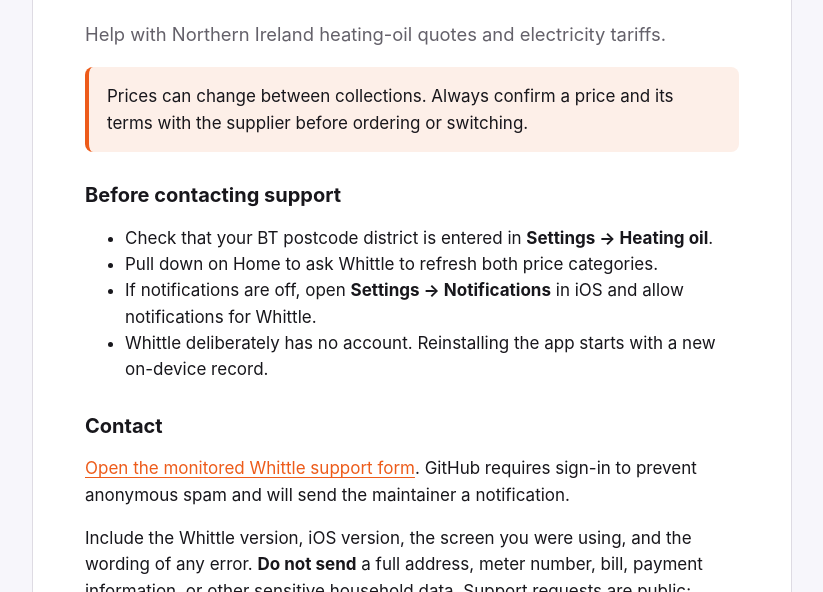
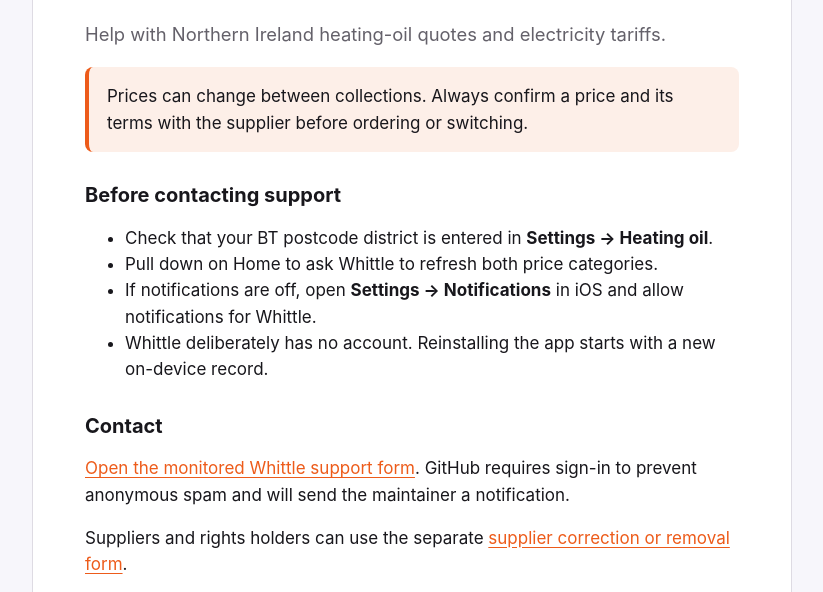
Before and after one commit to ConanMcN/whittle-feed, a plain HTML site: page support/index.html in a window 1280 px wide. Shown: the part 199-791 px from the top of the page, without its empty margins (228-1051 px from the left). Drawn offline with Linux system fonts and the light colour scheme.

Commit message:
Add supplier rights contact

```diff
--- a/support/index.html
+++ b/support/index.html
@@ -23,6 +23,7 @@
 
     <h2>Contact</h2>
     <p><a href="https://github.com/ConanMcN/whittle-feed/issues/new?template=support.yml">Open the monitored Whittle support form</a>. GitHub requires sign-in to prevent anonymous spam and will send the maintainer a notification.</p>
+    <p>Suppliers and rights holders can use the separate <a href="https://github.com/ConanMcN/whittle-feed/issues/new?template=supplier.yml">supplier correction or removal form</a>.</p>
     <p>Include the Whittle version, iOS version, the screen you were using, and the wording of any error. <strong>Do not send</strong> a full address, meter number, bill, payment information, or other sensitive household data. Support requests are public; remove anything you would not want published.</p>
 
     <nav aria-label="Site links">
```
Also changed, not shown: 1 other file.
